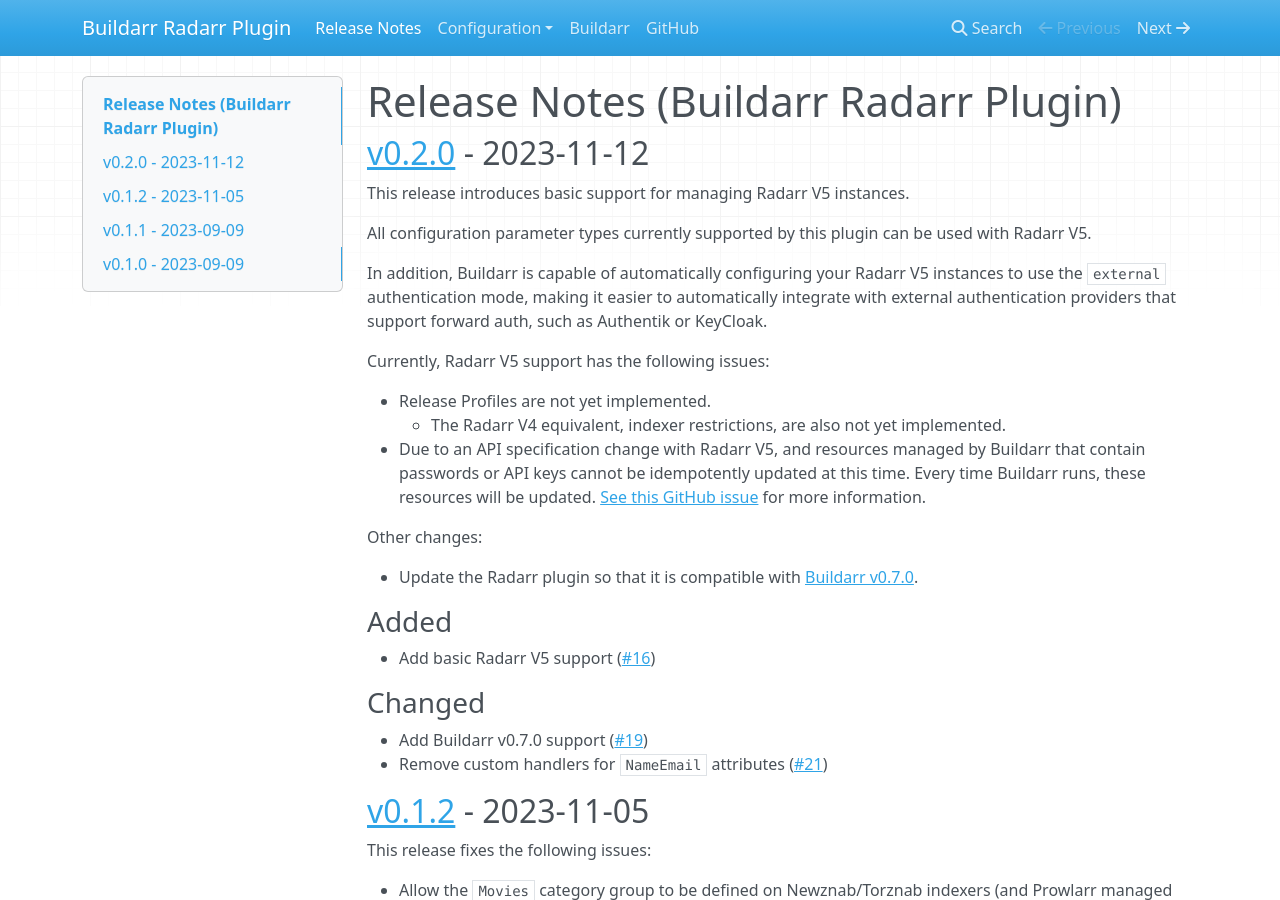
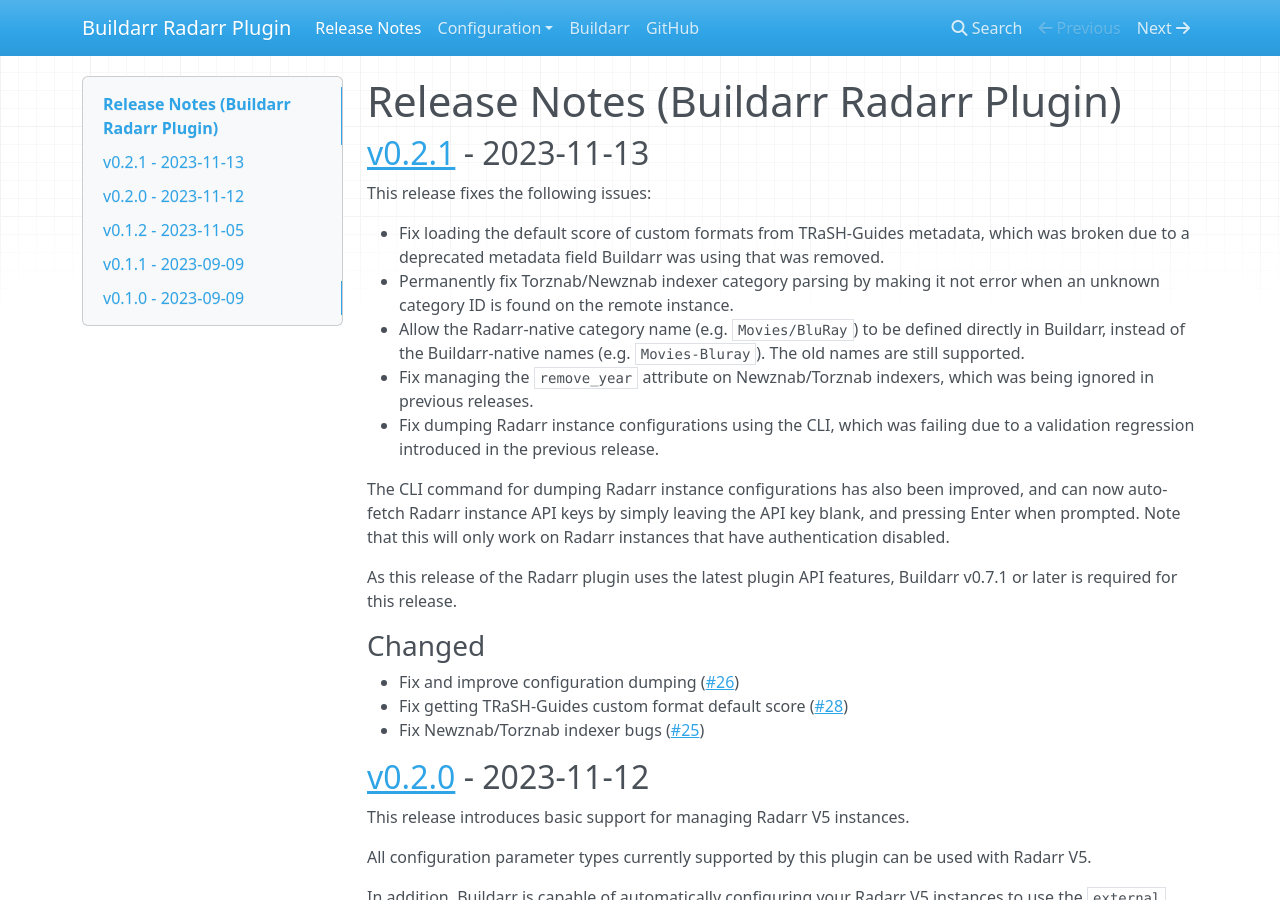
Before and after one commit to rebuildarr/buildarr-radarr, an MkDocs documentation site: the page built from docs/release-notes.md, in a window 1280 px wide and 900 px high. Built offline with MkDocs 1.6.1, drawn with Linux system fonts in a browser that asks for light colours; nearby versions of some CDN libraries.

Commit message:
Tag v0.2.1 (#31)
* Bump version
* Add release notes
* Fix broken link in release notes

```diff
--- a/docs/release-notes.md
+++ b/docs/release-notes.md
@@ -1,4 +1,25 @@
 # Release Notes (Buildarr Radarr Plugin)
+
+## [v0.2.1](https://github.com/buildarr/buildarr-radarr/releases/tag/v0.2.1) - 2023-11-13
+
+This release fixes the following issues:
+
+* Fix loading the default score of custom formats from TRaSH-Guides metadata, which was broken due to a deprecated metadata field Buildarr was using that was removed.
+* Permanently fix Torznab/Newznab indexer category parsing by making it not error when an unknown category ID is found on the remote instance.
+* Allow the Radarr-native category name (e.g. `Movies/BluRay`) to be defined directly in Buildarr, instead of the Buildarr-native names (e.g. `Movies-Bluray`). The old names are still supported.
+* Fix managing the `remove_year` attribute on Newznab/Torznab indexers, which was being ignored in previous releases.
+* Fix dumping Radarr instance configurations using the CLI, which was failing due to a validation regression introduced in the previous release.
+
+The CLI command for dumping Radarr instance configurations has also been improved, and can now auto-fetch Radarr instance API keys by simply leaving the API key blank, and pressing Enter when prompted. Note that this will only work on Radarr instances that have authentication disabled.
+
+As this release of the Radarr plugin uses the latest plugin API features, Buildarr v0.7.1 or later is required for this release.
+
+### Changed
+
+* Fix and improve configuration dumping ([#26](https://github.com/buildarr/buildarr-radarr/pull/26))
+* Fix getting TRaSH-Guides custom format default score ([#28](https://github.com/buildarr/buildarr-radarr/pull/28))
+* Fix Newznab/Torznab indexer bugs ([#25](https://github.com/buildarr/buildarr-radarr/pull/25))
+
 
 ## [v0.2.0](https://github.com/buildarr/buildarr-radarr/releases/tag/v0.2.0) - 2023-11-12
 
@@ -37,7 +58,7 @@
 
 ### Changed
 
-* Add support for the `Movies` category in Newznab/Torznab indexers ([#11](https://github.com/buildarr/buildarr-prowlarr/pull/11))
+* Add support for the `Movies` category in Newznab/Torznab indexers ([#11](https://github.com/buildarr/buildarr-radarr/pull/11))
 
 
 ## [v0.1.1](https://github.com/buildarr/buildarr-radarr/releases/tag/v0.1.1) - 2023-09-09
--- a/pyproject.toml
+++ b/pyproject.toml
@@ -7,7 +7,7 @@
 
 [tool.poetry]
 name = "buildarr-radarr"
-version = "0.2.0"
+version = "0.2.1"
 description = "Radarr movie PVR plugin for Buildarr "
 authors = ["Callum Dickinson <callum.dickinson.nz@gmail.com>"]
 license = "GPL-3.0-or-later"
```
